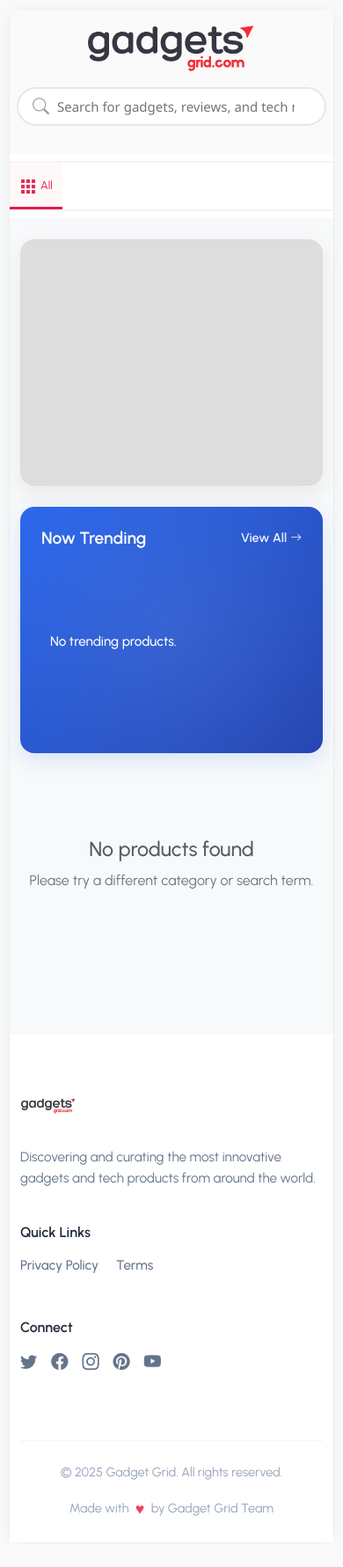
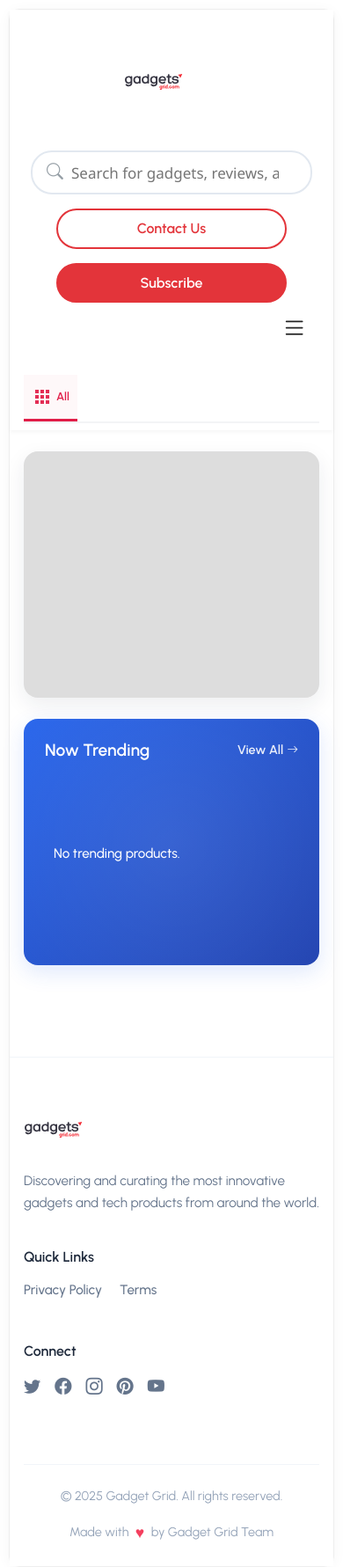
Before and after one commit to summersajan/GadgetsGrid-Backup, a PHP site: page /index2.php in a window 390 px wide. Shown: the whole page at 88% size. Before the commit the page ends 1723 px from the top, so only its background shows below. Run offline with PHP 8.4, Linux system fonts and the light colour scheme; data that the repository does not hold is empty.

Commit message:
header-update

```diff
--- a/index2.php
+++ b/index2.php
@@ -58,21 +58,20 @@
       --br: 16px;
       /* Slightly tighter border radius */
       --transition: cubic-bezier(0.25, 0.46, 0.45, 0.94);
-
       --chips: #e11d48;
 
       --chips-light: #fef2f2;
     }
 
     body {
-
+      background: #fff;
 
       color: var(--dark);
       /* font-family: "Outfit", sans-serif; */
       font-family: "Urbanist", sans-serif;
       /*font-family: "DM Sans", sans-serif;*/
       line-height: 1.6;
-      background: #f8f9fa;
+      background: #fff;
       border-radius: 12px;
       box-shadow: 0 2px 16px rgba(0, 0, 0, 0.04);
       border: 1px solid #eee;
@@ -194,8 +193,7 @@
       overflow-y: hidden;
       align-items: stretch;
       gap: .5rem;
-      border-bottom: 2px solid #f3f4f6;
-      border-top: 2px solid #f3f4f6;
+      border-bottom: 2.5px solid #f3f4f6;
       width: 100%;
       min-height: 53px;
       scrollbar-width: none;
@@ -215,21 +213,21 @@
       position: relative;
       display: flex;
       align-items: center;
-      gap: 5px;
+      gap: 7px;
       border-radius: 0;
       background: transparent;
       color: #374151;
-      padding: 0 18px;
+      padding: 0 24px;
       font-size: 15px;
-      font-weight: 350;
+      font-weight: 500;
       margin: 0;
       border: none;
       border-bottom: 3px solid transparent;
-      border-top: 3px solid transparent;
       height: 53px;
       flex: 0 0 auto;
-      min-width: 60px;
-      max-width: 170px;
+      min-width: 80px;
+      max-width: 140px;
+      /* Avoids huge category names */
       white-space: nowrap;
       overflow: hidden;
       text-overflow: ellipsis;
@@ -248,16 +246,16 @@
       align-items: center;
     }
 
-    /* .category-chip[data-category-id="all"] {
+    .category-chip[data-category-id="all"] {
       color: var(--chips);
       background: linear-gradient(90deg, var(--chips-light) 70%, rgba(255, 255, 255, 0));
       border-bottom: 3px solid var(--chips);
       font-weight: bold;
-        }*/
-
-    /*.category-chip[data-category-id="all"] .cat-icon {
+    }
+
+    .category-chip[data-category-id="all"] .cat-icon {
       color: var(--chips);
-    }*/
+    }
 
     .category-chip.active,
     .category-chip:hover {
@@ -388,7 +386,6 @@
       .sticky-header .d-flex.align-items-center {
         justify-content: center;
       }
-
 
     }
 
@@ -842,7 +839,6 @@
       .hero-big-card {
         min-height: 280px;
       }
-
     }
 
     @media (max-width: 768px) {
@@ -1082,18 +1078,174 @@
       font-size: 0.9rem;
     }
 
-    @media (max-width: 767px) {
-      #logo-div {
+    .sticky-header {
+      background: #fff;
+      padding: 0;
+      position: sticky;
+      top: 0;
+      z-index: 1000;
+      box-shadow: 0 2px 4px rgba(0, 0, 0, 0.04);
+    }
+
+    .navbar-brand {
+      font-weight: 900;
+      font-size: 2rem;
+      letter-spacing: -1.2px;
+      color: #222;
+      display: flex;
+      align-items: center;
+      margin-right: 32px;
+    }
+
+    .navbar-brand img {
+      height: 68px;
+      width: 68px;
+      border-radius: 2px;
+      margin-right: 8px;
+      transition: transform 0.3s;
+    }
+
+    .search-container {
+      position: relative;
+      max-width: 540px;
+      width: 100%;
+      margin: 0 auto;
+      flex: 1 1 100%;
+    }
+
+    .search-bar {
+      border-radius: 24px;
+      border: 2px solid #e2e8f0;
+      background: #fff;
+      font-size: 17px;
+      padding: 12px 20px 12px 44px;
+      width: 100%;
+      height: 50px;
+      box-shadow: none;
+    }
+
+    .search-bar:focus {
+      border-color: #e3343a;
+      outline: none;
+    }
+
+    .search-icon {
+      position: absolute;
+      left: 18px;
+      top: 50%;
+      transform: translateY(-50%);
+      color: #969fa6;
+      font-size: 1.18em;
+    }
+
+    .header-auth-btn {
+      border-radius: 24px;
+      font-weight: 700;
+      font-size: 1em;
+      border: 2px solid #e3343a;
+      padding: 8px 24px;
+      background: transparent;
+      color: #e3343a;
+      transition: all 0.2s;
+    }
+
+    .header-auth-btn.cta {
+      background: #e3343a;
+      color: #fff;
+    }
+
+    .header-auth-btn.cta:hover {
+      background: #c5162a;
+      color: #fff;
+    }
+
+    .header-auth-btn:hover {
+      background: #e3343a14;
+    }
+
+    .hamburger-btn {
+      background: none;
+      border: none;
+      color: #222;
+      padding: 6px;
+    }
+
+    @media (min-width: 768px) {
+
+      .hamburger-btn,
+      .mobile-toggle-area {
         display: none !important;
       }
-
-      #logo-div1 {
+    }
+
+    .mobile-toggle-area {
+      background-color: #fff;
+      border-top: 1px solid #eee;
+    }
+
+    .container-lg {
+      max-width: 1140px;
+      margin: 0 auto;
+      padding: 0 1rem;
+    }
+
+    .d-flex {
+      display: flex;
+    }
+
+    .flex-column {
+      flex-direction: column;
+    }
+
+    .align-items-center {
+      align-items: center;
+    }
+
+    .justify-content-end {
+      justify-content: flex-end;
+    }
+
+    .gap-2 {
+      gap: 0.5rem;
+    }
+
+    .mt-2 {
+      margin-top: 0.5rem;
+    }
+
+    .mt-3 {
+      margin-top: 1rem;
+    }
+
+    .pb-3 {
+      padding-bottom: 1rem;
+    }
+
+    .w-100 {
+      width: 100%;
+    }
+
+    .d-none {
+      display: none;
+    }
+
+    .d-md-flex {
+      display: none;
+    }
+
+    @media (min-width: 768px) {
+      .d-md-flex {
         display: flex !important;
       }
-
-
-      #btn-contact {
-        display: none !important;
+    }
+
+    .d-md-none {
+      display: block;
+    }
+
+    @media (min-width: 768px) {
+      .d-md-none {
+        display: none;
       }
     }
   </style>
@@ -1120,41 +1272,59 @@
 
 <!-- Header -->
 <nav class="sticky-header">
-
-
+  <div class="container-lg">
     <div class="d-flex flex-column">
-    <div class="d-flex align-items-center py-3 px-2" style="background : #fafafb">
+      <!-- Top Row -->
+      <div class="d-flex align-items-center py-3 px-2">
         <!-- Logo: text, not image -->
-      <a class="navbar-brand d-flex align-items-center" id="logo-div" href="index.php" style="margin-left: 20px;">
+        <a class="navbar-brand d-flex align-items-center" id="logo-div" href="index.php">
           <img src="images/logo.svg" alt="Gadget Grid logo" style="height:68px;" />
+
         </a>
         <!-- Search Bar -->
-
-      <a class="align-items-center" id="logo-div1" href="index.php" style="display:none;">
-        <img src="images/logo.svg" alt="Gadget Grid logo" />
-
-      </a>
         <div class="search-container">
           <i class="bi bi-search search-icon"></i>
           <input class="search-bar" type="search" placeholder="Search for gadgets, reviews, and tech news..." />
         </div>
 
-      <div class="d-flex flex-wrap gap-2 justify-content-end mt-2 mt-md-0" id="btn-contact">
+        <div class="d-flex flex-wrap gap-2 justify-content-end mt-2 mt-md-0">
           <button class="header-auth-btn">Contact Us</button>
           <button class="header-auth-btn cta">Subscribe</button>
         </div>
-
+        <button class="hamburger-btn d-md-none ms-auto" type="button" id="hamburgerToggle">
+          <i class="bi bi-list" style="font-size: 1.8rem;"></i>
+        </button>
       </div>
       <!-- Categories row -->
-
       <div class="category-chip-scroll">
         <div class="header-chips-row mt-0" id="categoryChips"></div>
       </div>
 
-
-  </div>
-
+      <!-- Mobile Menu Toggle Area -->
+      <div class="mobile-toggle-area d-md-none px-3 pb-3" id="mobileMenu" style="display: none;">
+        <!-- Mobile Logo -->
+        <a class="navbar-brand d-flex align-items-center mb-2" href="index.php">
+          <img src="images/logo.svg" alt="Gadget Grid logo" />
+
+        </a>
+
+        <!-- Mobile Search -->
+        <div class="search-container mb-3">
+          <i class="bi bi-search search-icon"></i>
+          <input class="search-bar" type="search" placeholder="Search for gadgets, reviews, tech news..." />
+        </div>
+
+        <!-- Mobile Buttons -->
+        <div class="d-flex flex-column gap-2">
+          <button class="header-auth-btn w-100">Contact Us</button>
+          <button class="header-auth-btn cta w-100">Subscribe</button>
+        </div>
+      </div>
+    </div>
+  </div>
 </nav>
+
+
 
 
 <section class="top-section container-lg mt-4" id="top-section">
@@ -1287,8 +1457,6 @@
     totalAllPosts = 0,
     featuredOffset = 0, trendingOffset = 0, allOffset = 0,
     sectionViewMode = "all";
-
-  let isCatLoaded = false; // To track if categories are loaded
   currentSearch = '';
   let searchResultsPosts = [];
   let currentCategoryId = "all";
@@ -1350,10 +1518,6 @@
         }
 
         renderTagAboveMain();
-        /* if (!isCatLoaded) {
-             renderCategoryChips();
-             isCatLoaded = true;
-         }*/
         renderCategoryChips();
         renderHeroCardOrCategoryBanner();
         renderNowTrendingSidebar();
@@ -1515,10 +1679,6 @@
          });
      }*/
     function renderCategoryChips() {
-
-      console.log("Rendering category chips with currentCategoryId:", currentCategoryId);
-
-
       const categoryIcons = {
         "all": "apps",
         "technology": "swap_vert",
@@ -1532,15 +1692,10 @@
         "news": "notes"
       };
 
-      let chips = `<span class="category-chip" id="all" data-category-id="all">
+      let chips = `<span class="category-chip" id="allId" data-category-id="all">
         <span class="cat-icon material-icons" >${categoryIcons["all"]}</span>
         All
     </span>`;
-
-
-
-
-
       allCategories.forEach(c => {
         let key = c.category_name.toString().toLowerCase().replace(/\s+/g, '-');
         let icon = categoryIcons[key] || "label";
@@ -1555,20 +1710,14 @@
       $(".category-chip").removeClass("active");
 
 
-      if (currentCategoryId === 'all') {
-        console.log("Setting active category to 'all'", currentCategoryId);
-        $(`.category-chip[data-category-id='${currentCategoryId}']`).remove("active");
-      }
-
-
 
       $(`.category-chip[data-category-id='${currentCategoryId}']`).addClass("active");
 
       // Button click
       $(".category-chip").off("click").on("click", function (e) {
-
-        $(".category-chip").removeClass("active");
-        $(this).addClass("active");
+        $(".category-chip").removeClass("active"); // Remove from all!
+        $(this).addClass("active"); // Add only to clicked
+
         let newId = $(this).data("category-id").toString();
         currentCategoryId = newId;
 
@@ -1586,21 +1735,17 @@
         currentSearch = '';
         $(".search-bar").val("");
         fetchAndRenderAll();
-
-      });
-
+      });
     }
 
     function getActiveCategoryId() {
-      // return ($(".category-chip.active").data("category-id") || "all").toString();
-      return currentCategoryId;
+      return ($(".category-chip.active").data("category-id") || "all").toString();
     }
     function getActiveCategory() {
-      /* const catId = getActiveCategoryId();
+      const catId = getActiveCategoryId();
       console.log("Active Category ID:", catId);
       if (catId === 'all') return null;
-       return allCategories.find(c => c.id == catId) || null;*/
-      return allCategories.find(c => c.id.toString() === currentCategoryId) ?? null;
+      return allCategories.find(c => c.id == catId) || null;
     }
 
     // SEARCH
@@ -1789,13 +1934,7 @@
     }
     function renderAllPostsSection() {
       if (!allLoadedPosts.length) {
-        const noProductMessage = `
-      <div class="text-center py-5">
-        <h3 class="text-muted">No products found</h3>
-        <p class="text-secondary">Please try a different category or search term.</p>
-      </div>
-    `;
-        $("#allPostsSection").html(noProductMessage).show();
+        $("#allPostsSection").hide();
         return;
       }
       let title = (activeCategory ? (activeCategory.category_name + " Products") : (sectionViewMode === "search" ? "Search Results" : "All"));
```
Also changed, not shown: index.php (+8 -4 lines). Lines whose indentation alone changed are shown as unchanged.
